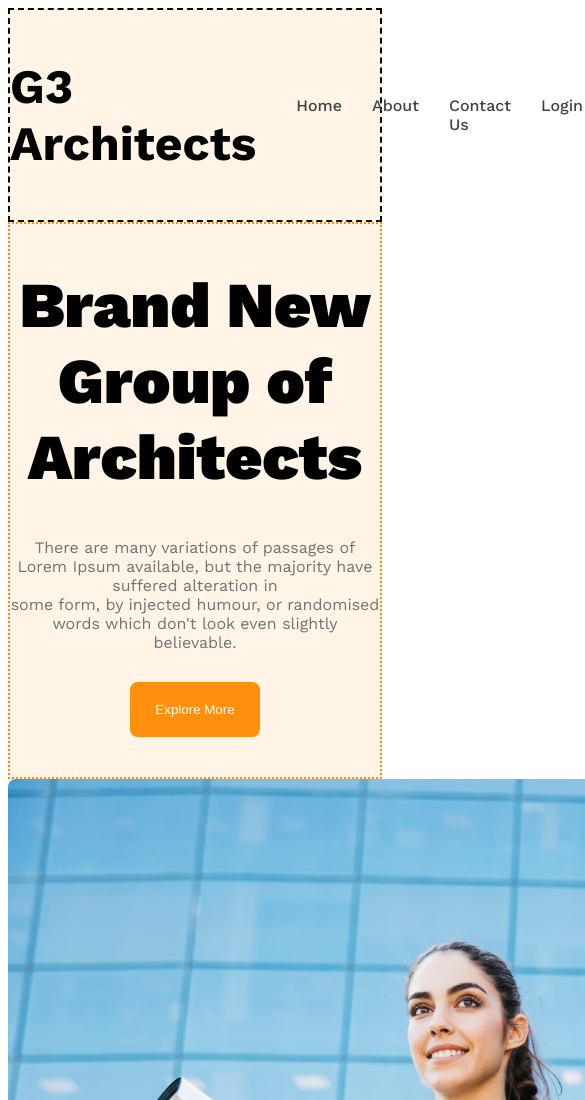
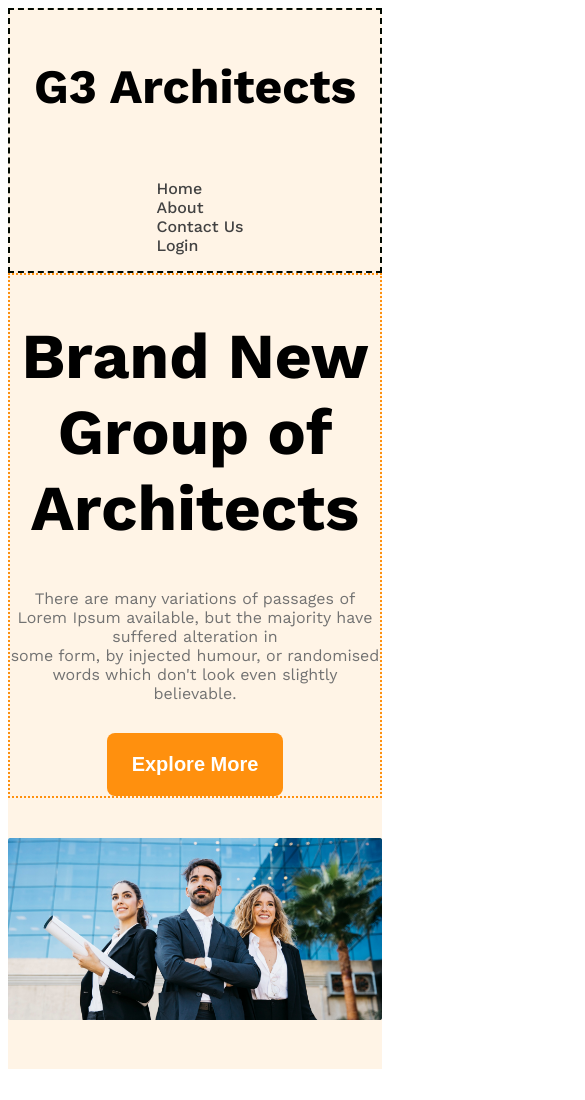
Before and after one commit to nrcissus/g3-architects-website, a plain HTML site: page index.html in a window 390 px wide. Shown: the top 1100 px of the page, 585 px wide, since content can reach past the window. After the commit the page ends 1077 px from the top, so only its background shows below. Drawn offline with nearby package versions, Linux system fonts and the light colour scheme.

Commit message:
Responsive Banner For Small Devices Updated

```diff
--- a/styles/style.css
+++ b/styles/style.css
@@ -26,6 +26,9 @@
 .bg-light {
     background-color: rgba(255, 144, 14, 0.1);
 }
+
+
+/*Navbar*/
 
 .navbar {
     justify-content: space-between;
@@ -58,9 +61,11 @@
     color: white;
     background-color: #FF900E;
     padding: 20px 25px;
+    font-size: 1.25rem;
+    font-weight: 600;
     border-radius: 8px;
     border: none;
-    margin-bottom: 40px;
+
 }
 
 .banner-content { /*Banner Border*/
@@ -68,23 +73,30 @@
     border: 2px dotted #FF900E;
     margin: 0 auto;
     text-align: center;
+    margin-bottom: 40px;
 }
 
 .banner-title {
-    font-size: 64px;
-    font-weight: 900;
+    font-size: 4rem;
+    font-weight: 700;
 }
 
 .banner-description {
     color: #727272;
-    font-size: 16px;
+    font-size: 1rem;
     margin-bottom: 30px;
 }
 
+.banner-img {
+    margin-bottom: 45px;
+    width: 100%;
+}
 
+/*Responsive Media Queries*/
 
-/*Main*/
-
-/*Footer*/
-
-/*Navbar Styles*/
+/*Mobile Devices*/
+@media screen and (max-width: 576px) {
+    .navbar, .nav-link {
+        flex-direction: column;
+    }
+}
```
